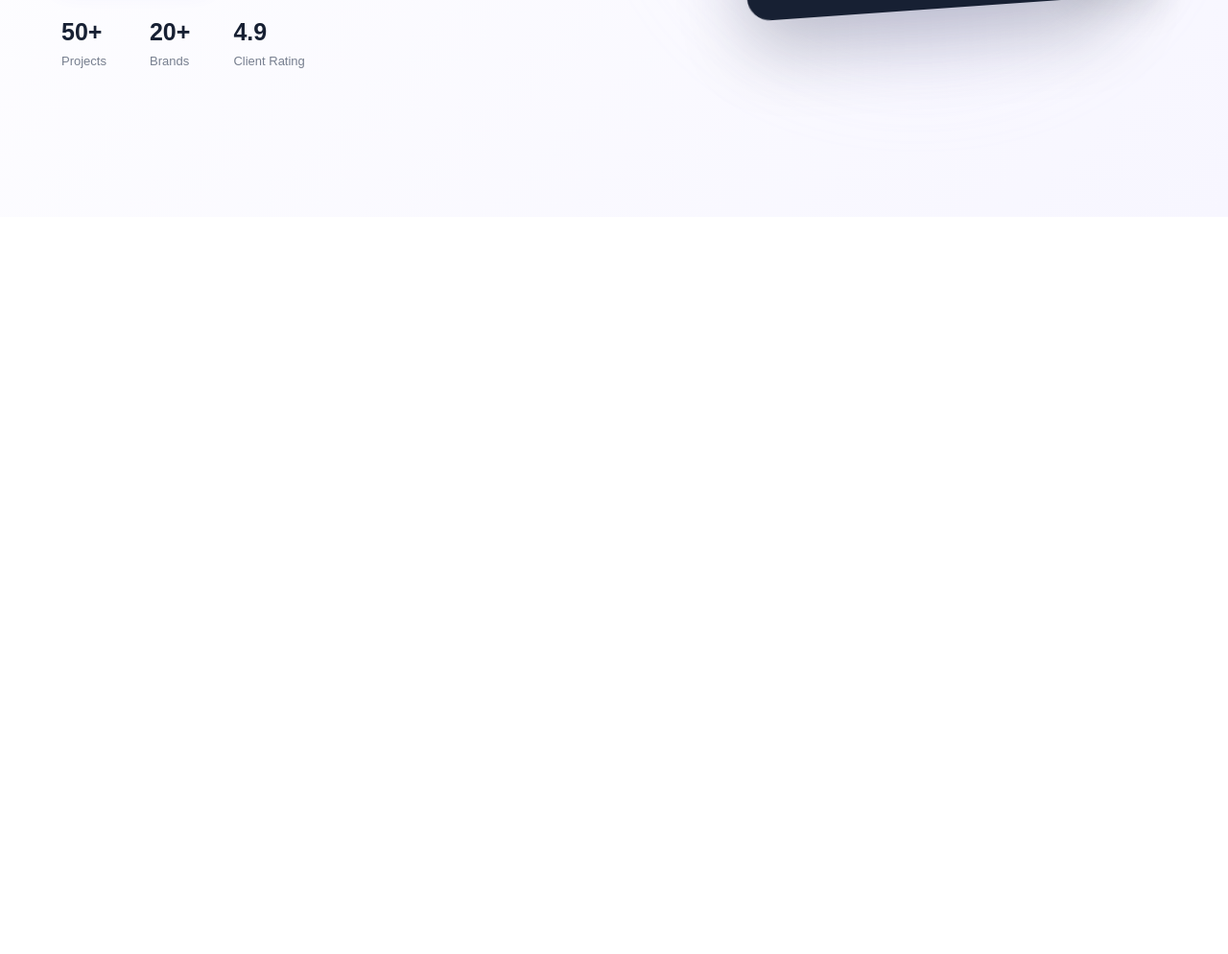
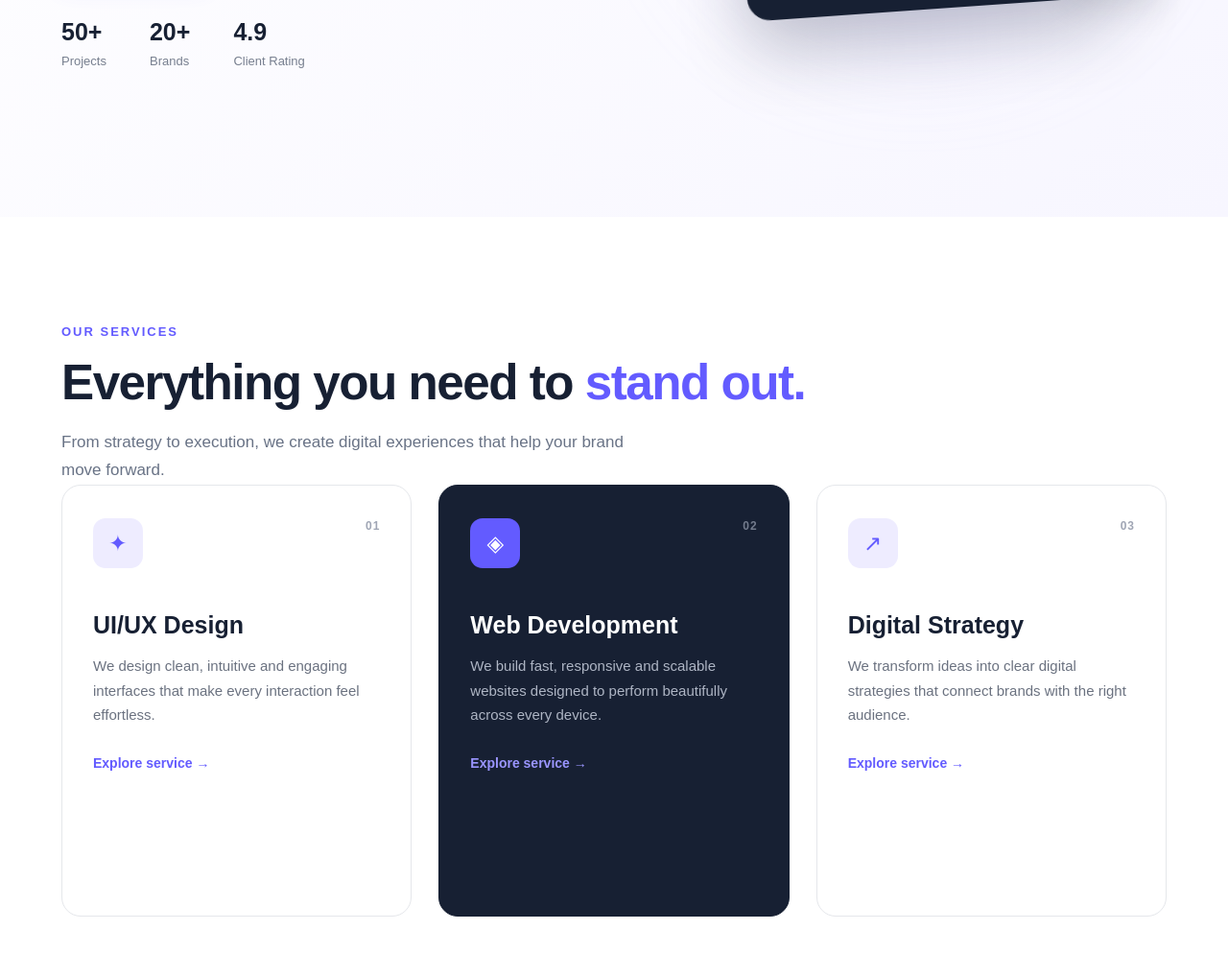
Before and after one commit to Arpita-Gudsariya/CODSOFT_TASK2_LandingPage, a plain HTML site: page index.html in a window 1280 px wide. Shown: the part 695-1689 px from the top of the page at 96% size. Before the commit the page ends 921 px from the top, so only its background shows below. Drawn offline with Linux system fonts and the light colour scheme.

Commit message:
Create PIXELORA services section

```diff
--- a/index.html
+++ b/index.html
@@ -136,6 +136,115 @@
 
 </section>
 
+<!---------------------Service section---------------------->
+
+<section class="services" id="services">
+
+    <div class="container">
+
+        <!-- Section Heading -->
+         <div class="section-heading">
+
+            <span class="section-tag">
+                OUR SERVICES
+            </span>
+
+            <h2>
+                Everything you need to
+                <span> stand out.</span>
+            </h2>
+
+            <p>
+            From strategy to execution, we create digital
+            experiences that help your brand move forward.
+            </p>
+
+            <!----------Services Cards-------->
+            <div class="services-grid">
+
+                <!-- Service 1 -->
+                 <div class="service-card">
+                    <div class="service-icon">
+                         ✦
+                    </div>
+
+                    <span class="service-number">
+                    01
+                    </span>
+
+                    <h3>UI/UX Design</h3>
+
+                    <p>
+                    We design clean, intuitive and engaging
+                    interfaces that make every interaction
+                    feel effortless.
+                    </p>
+
+                    <a href="#" class="service-link">
+                    Explore service →
+                    </a>
+                 </div>
+
+            <!-- Service 2 -->
+            <div class="service-card featured-service">
+
+                <div class="service-icon">
+                    ◈
+                </div>
+
+                <span class="service-number">
+                    02
+                </span>
+
+                <h3>
+                    Web Development
+                </h3>
+
+                <p>
+                    We build fast, responsive and scalable
+                    websites designed to perform beautifully
+                    across every device.
+                </p>
+
+                <a href="#" class="service-link">
+                    Explore service →
+                </a>
+
+            </div>
+
+
+            <!-- Service 3 -->
+            <div class="service-card">
+
+                <div class="service-icon">
+                    ↗
+                </div>
+
+                <span class="service-number">
+                    03
+                </span>
+
+                <h3>
+                    Digital Strategy
+                </h3>
+
+                <p>
+                    We transform ideas into clear digital
+                    strategies that connect brands with
+                    the right audience.
+                </p>
+
+                <a href="#" class="service-link">
+                    Explore service →
+                </a>
+
+            </div>
+
+            </div>
+         </div>
+    </div>
+</section>
+
     </main>
 
 
--- a/style.css
+++ b/style.css
@@ -124,9 +124,7 @@ a {
 
 
 
-/* =========================
-   HERO SECTION
-========================= */
+/*-------- HERO SECTION------------*/
 
 .hero {
     min-height: calc(100vh - 91px);
@@ -144,9 +142,7 @@ a {
 }
 
 
-/* =========================
-   HERO CONTENT
-========================= */
+/* ------------HERO CONTENT-----------*/
 
 .hero-content {
     width: 52%;
@@ -188,10 +184,7 @@ a {
     line-height: 1.7;
 }
 
-
-/* =========================
-   HERO BUTTONS
-========================= */
+/* -----------HERO BUTTONS-----------*/
 
 .hero-buttons {
     display: flex;
@@ -236,9 +229,7 @@ a {
 }
 
 
-/* =========================
-   HERO VISUAL
-========================= */
+/*-----------HERO VISUAL-------------- */
 
 .hero-visual {
     width: 48%;
@@ -275,9 +266,7 @@ a {
 }
 
 
-/* =========================
-   MAIN CREATIVE CARD
-========================= */
+/* ------------ MAIN CREATIVE CARD ------------ */
 
 .hero-card {
     position: relative;
@@ -347,9 +336,7 @@ a {
 }
 
 
-/* =========================
-   FLOATING CARDS
-========================= */
+/* ------------- FLOATING CARDS------------*/
 
 .floating-card {
     position: absolute;
@@ -389,9 +376,7 @@ a {
 }
 
 
-/* =========================
-   RESPONSIVE HERO
-========================= */
+/* -------------RESPONSIVE HERO -------------- */
 
 @media (max-width: 900px) {
 
@@ -489,9 +474,7 @@ a {
 }
 
 
-/* =========================
-   HERO STATS
-========================= */
+/*----------------- HERO STATS --------------*/
 
 .hero-stats {
     display: flex;
@@ -513,9 +496,7 @@ a {
 }
 
 
-/* =========================
-   HERO GLOW
-========================= */
+/* -------------HERO GLOW ------------*/
 
 .visual-glow {
     position: absolute;
@@ -528,10 +509,7 @@ a {
     z-index: 0;
 }
 
-
-/* =========================
-   CARD NUMBER
-========================= */
+/*--------------  CARD NUMBER -------------- */
 
 .card-number {
     position: absolute;
@@ -544,9 +522,7 @@ a {
 }
 
 
-/* =========================
-   CARD ANIMATION
-========================= */
+/*------------------CARD ANIMATION------------------*/
 
 .hero-card {
     animation: floatingCard 5s ease-in-out infinite;
@@ -567,3 +543,211 @@ a {
     }
 
 }
+
+
+
+/*------------------- SERVICES SECTION ------------------*/
+
+.services {
+    padding: 110px 0;
+    background: #ffffff;
+}
+
+
+/*-------------------- SECTION HEADING ------------------*/
+
+.section-heading {
+
+    margin-bottom: 60px;
+}
+
+.section-tag {
+    display: inline-block;
+    margin-bottom: 18px;
+    color: #635bff;
+    font-size: 13px;
+    font-weight: 700;
+    letter-spacing: 2px;
+}
+
+.section-heading h2 {
+    font-size: clamp(38px, 4vw, 55px);
+    line-height: 1.1;
+    letter-spacing: -1.5px;
+    color: #172033;
+    margin-bottom: 20px;
+}
+
+.section-heading h2 span {
+    color: #635bff;
+}
+
+.section-heading p {
+    max-width: 600px;
+    color: #697386;
+    font-size: 17px;
+    line-height: 1.7;
+}
+
+
+/*-------------------- SERVICES GRID ------------------*/
+
+.services-grid {
+    width: 100%;
+    max-width: 100%;
+    display: grid;
+    grid-template-columns: repeat(3, 1fr);
+    gap: 28px;
+}
+
+/*-------------------- SERVICE CARD ------------------*/
+
+
+.service-card {
+    width: 100%;
+    min-height: 450px;
+    padding: 34px 32px;
+    border: 1px solid #e5e7eb;
+    border-radius: 20px;
+    position:relative;
+    transition: all 0.3s ease;
+}
+
+.service-card:hover {
+    transform: translateY(-8px);
+    border-color: #cfcaff;
+    box-shadow: 0 20px 45px rgba(23, 32, 51, 0.10);
+}
+
+
+/* Featured Card */
+
+.featured-service {
+    background: #172033;
+    border-color: #172033;
+    color: #ffffff;
+}
+
+.featured-service:hover {
+    border-color: #172033;
+}
+
+/*-------------------- SERVICE ICON ------------------*/
+
+.service-icon {
+    width: 52px;
+    height: 52px;
+    display: flex;
+    align-items: center;
+    justify-content: center;
+    margin-bottom: 45px;
+    border-radius: 13px;
+    background: #eeecff;
+    color: #635bff;
+    font-size: 23px;
+}
+
+.featured-service .service-icon {
+    background: #635bff;
+    color: #ffffff;
+}
+
+
+/*-------------------- SERVICE NUMBER ------------------*/
+
+.service-number {
+    position: absolute;
+    top: 35px;
+    right: 32px;
+    color: #a0a6b5;
+    font-size: 12px;
+    font-weight: 700;
+    letter-spacing: 1px;
+}
+
+.featured-service .service-number {
+    color: #737b8d;
+}
+
+
+/* -------------------- SERVICE CONTENT ------------------*/
+
+.service-card h3 {
+    margin-bottom: 15px;
+    font-size: 25px;
+    color: #172033;
+}
+
+.featured-service h3 {
+    color: #ffffff;
+}
+
+.service-card p {
+    margin-bottom: 28px;
+    color: #6b7280;
+    font-size: 15px;
+    line-height: 1.7;
+}
+
+.featured-service p {
+    color: #aeb5c4;
+}
+
+
+/*-------------------- SERVICE LINK ------------------*/
+
+.service-link {
+    color: #635bff;
+    font-size: 14px;
+    font-weight: 700;
+    transition: 0.3s ease;
+}
+
+.service-link:hover {
+    letter-spacing: 0.3px;
+}
+
+.featured-service .service-link {
+    color: #9a95ff;
+}
+
+
+/* ---Section Responsive --- */
+
+@media (max-width: 900px) {
+
+    .services {
+        padding: 80px 0;
+    }
+
+    .services-grid {
+        grid-template-columns: 1fr;
+    }
+
+    .service-card {
+        min-height: 300px;
+    }
+}
+
+@media (max-width: 600px) {
+
+    .services {
+        padding: 70px 0;
+    }
+
+    .section-heading {
+        margin-bottom: 40px;
+    }
+
+    .section-heading h2 {
+        font-size: 38px;
+    }
+
+    .section-heading p {
+        font-size: 16px;
+    }
+
+    .service-card {
+        padding: 26px;
+    }
+}
```
